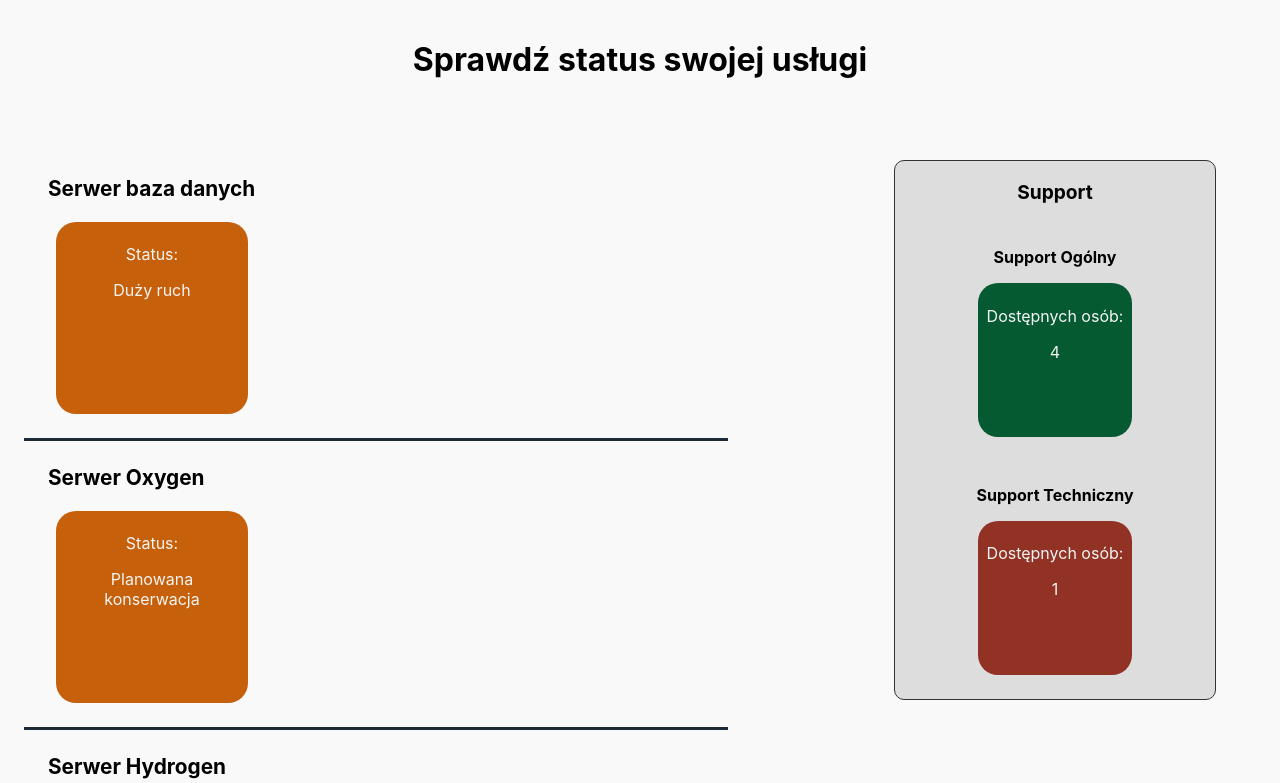
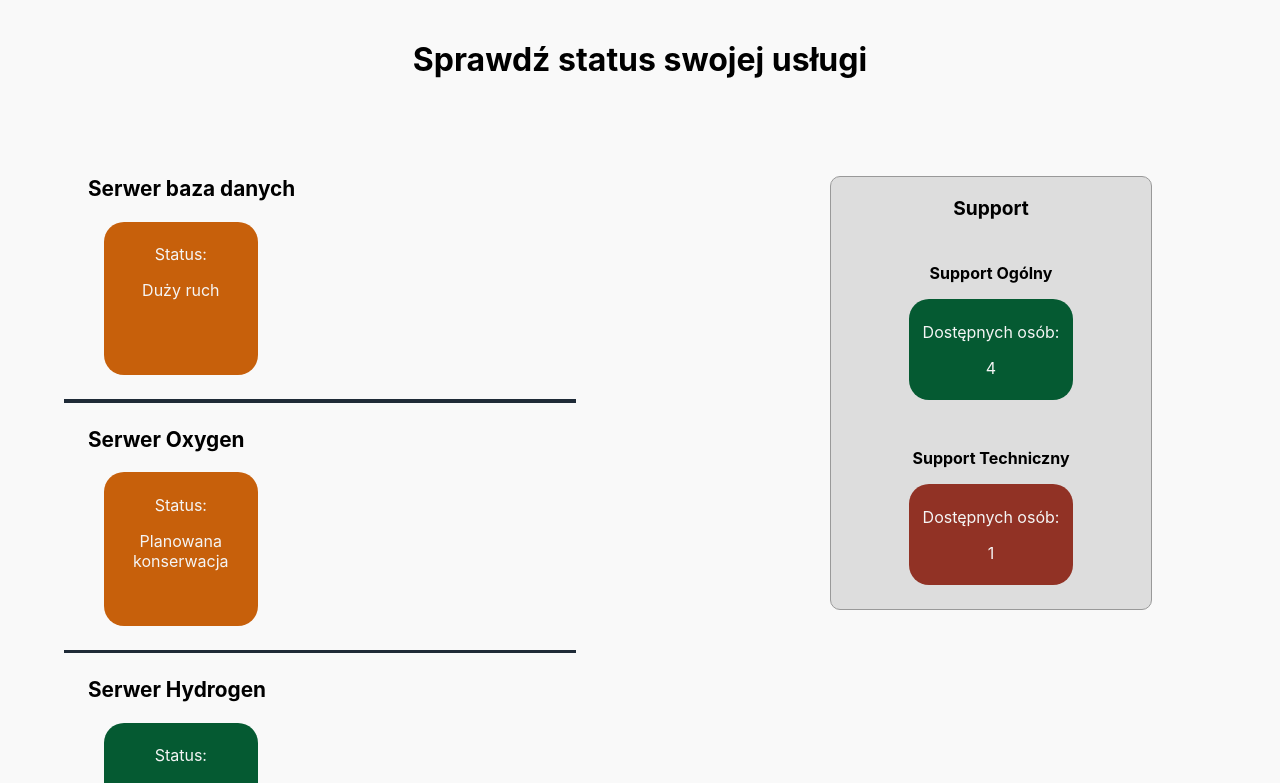
Before and after one commit to pinkjagnie/support-page-bb, a React (Create React App) app: page / in a window 1280 px wide. Shown: the top 783 px of the page. Built offline with nearby package versions, Linux system fonts and the light colour scheme.

Commit message:
Styles for 1280px - Main + Support

```diff
--- a/src/components/main.module.css
+++ b/src/components/main.module.css
@@ -1,5 +1,4 @@
 .mainSection {
-  width: 60 vw;
   padding-top: 2rem;
   padding-left: 1.5rem;
   background-color: #f9f9f9;
@@ -57,3 +56,23 @@
   width: 55vw;
   background-color: #1f2b37
 }
+
+@media(min-width: 1280px) {
+  .mainSection {
+    padding-left: 4rem
+  }
+
+  .serviceBox .serviceStatus,
+  .serviceBox .serviceStatusOK,
+  .serviceBox .serviceStatusBad,
+  .serviceBox .serviceStatusOr,
+  .serviceBox .serviceStatusRest {
+    margin-left: 1rem;
+    width: 12vw;
+    height: 12vw;
+  }
+
+  .line {
+    width: 40vw;
+  }
+}
--- a/src/components/support.module.css
+++ b/src/components/support.module.css
@@ -9,7 +9,7 @@
   top: 20vh;
   width: 25vw;
   background-color: #ddd;
-  border: #333 solid 1px;
+  border: #999 solid 1px;
   border-radius: 10px;
 }
 
@@ -35,8 +35,8 @@
 .supportBox .supportStatusOr,
 .supportBox .supportStatusRest {
   margin: 0 auto;
-  width: 12vw;
-  height: 12vw;
+  width: 60%;
+  height: 60%;
   border-radius: 20px;
 }
 
@@ -65,3 +65,10 @@
   text-align: center;
   color: whitesmoke
 }
+
+@media(min-width: 1280px) {
+  .supportOverall {
+    right: 10vw;
+    top: 22vh;
+  }
+}
```
